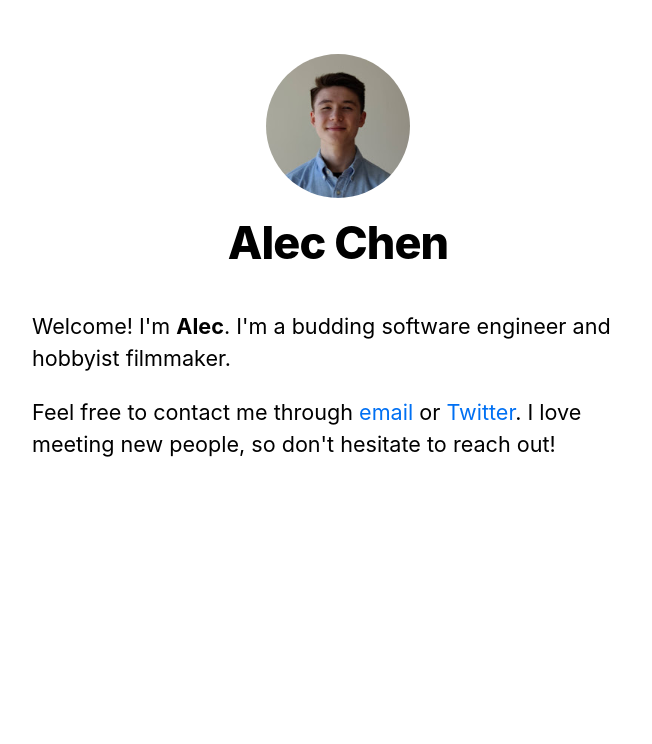
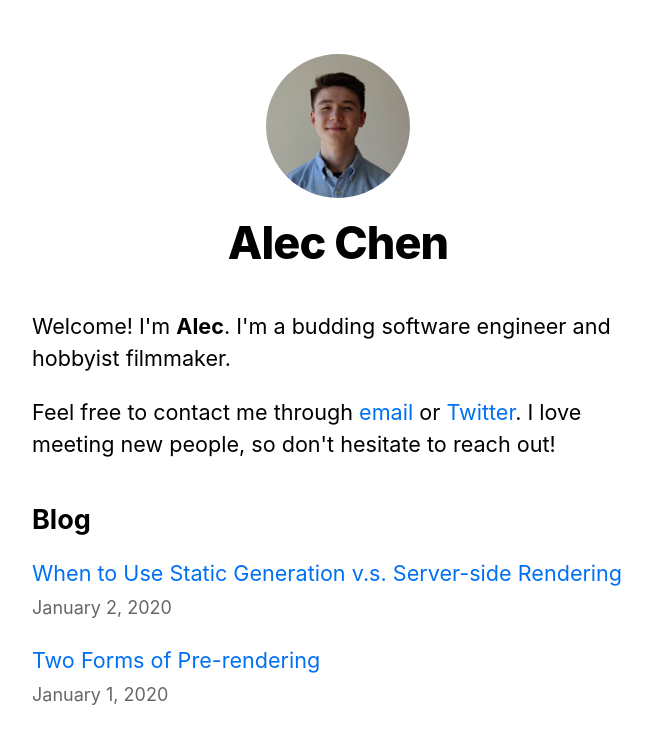
Before and after one commit to alecchendev/alecchendev.github.io, a Next.js app: page / in a window 1280 px wide. Shown: the top 744 px of the page, without its empty margins (302-954 px from the left). Built offline with nearby package versions, Linux system fonts and the light colour scheme.

Commit message:
Implement Next.js tutorial material

```diff
--- /dev/null
+++ b/components/date.js
@@ -0,0 +1,6 @@
+import { parseISO, format } from 'date-fns'
+
+export default function Date({ dateString }) {
+  const date = parseISO(dateString)
+  return <time dateTime={dateString}>{format(date, 'LLLL d, yyyy')}</time>
+}
--- /dev/null
+++ b/lib/posts.js
@@ -0,0 +1,70 @@
+import fs from 'fs'
+import path from 'path'
+import matter from 'gray-matter'
+import remark from 'remark'
+import html from 'remark-html'
+
+const postsDirectory = path.join(process.cwd(), 'posts')
+
+export function getSortedPostsData() {
+  // Get file names under /posts
+  const fileNames = fs.readdirSync(postsDirectory)
+  const allPostsData = fileNames.map(fileName => {
+    // Remove ".md" from file name to get id
+    const id = fileName.replace(/\.md$/, '')
+
+    // Read markdown file as string
+    const fullPath = path.join(postsDirectory, fileName)
+    const fileContents = fs.readFileSync(fullPath, 'utf8')
+
+    // Use gray-matter to parse the post metadata section
+    const matterResult = matter(fileContents)
+
+    // Combine the data with the id
+    return {
+      id,
+      ...matterResult.data
+    }
+  })
+  // Sort posts by date
+  return allPostsData.sort((a, b) => {
+    if (a.date < b.date) {
+      return 1
+    } else {
+      return -1
+    }
+  })
+}
+
+export function getAllPostIds() {
+    const fileNames = fs.readdirSync(postsDirectory);
+
+
+  return fileNames.map(fileName => {
+    return {
+      params: {
+        id: fileName.replace(/\.md$/, '')
+      }
+    }
+  })
+}
+
+export async function getPostData(id) {
+  const fullPath = path.join(postsDirectory, `${id}.md`)
+  const fileContents = fs.readFileSync(fullPath, 'utf8')
+
+  // Use gray-matter to parse the post metadata section
+  const matterResult = matter(fileContents)
+
+  const processedContent = await remark()
+    .use(html)
+    .process(matterResult.content)
+  const contentHtml = processedContent.toString();
+
+  // Combine the data with the id and contentHtml
+  return {
+    id,
+    contentHtml,
+    ...matterResult.data
+  }
+}
--- a/package.json
+++ b/package.json
@@ -8,8 +8,12 @@
     "start": "next start"
   },
   "dependencies": {
+    "date-fns": "^2.19.0",
+    "gray-matter": "^4.0.2",
     "next": "10.0.9",
     "react": "17.0.2",
-    "react-dom": "17.0.2"
+    "react-dom": "17.0.2",
+    "remark": "^13.0.0",
+    "remark-html": "^13.0.1"
   }
 }
--- a/pages/index.js
+++ b/pages/index.js
@@ -1,8 +1,20 @@
 import Head from 'next/head'
 import Layout, { siteTitle } from '../components/layout'
 import utilStyles from '../styles/utils.module.css'
+import { getSortedPostsData } from '../lib/posts';
+import Date from '../components/date';
+import Link from 'next/link';
 
-export default function Home() {
+export async function getStaticProps() {
+  const allPostsData = getSortedPostsData();
+  return {
+    props: {
+      allPostsData
+    }
+  }
+}
+
+export default function Home({ allPostsData }) {
   return (
     <Layout home>
       <Head>
@@ -14,9 +26,26 @@
           and hobbyist filmmaker.
         </p>
         <p>
-          Feel free to contact me through <a>email</a> or <a>Twitter</a>.
-          I love meeting new people, so don't hesitate to reach out!
+          Feel free to contact me through <a href='mailto:alecchendev@gmail.com'>email </a>
+          or <a href='https://twitter.com/alecchendev'>Twitter</a>. I love meeting new
+          people, so don't hesitate to reach out!
         </p>
+      </section>
+      <section className={`${utilStyles.headingMd} ${utilStyles.padding1px}`}>
+        <h2 className={utilStyles.headingLg}>Blog</h2>
+        <ul className={utilStyles.list}>
+          {allPostsData.map(({ id, date, title }) => (
+            <li className={utilStyles.listItem} key={id}>
+              <Link href={`/posts/${id}`}>
+                <a>{title}</a>
+              </Link>
+              <br />
+              <small className={utilStyles.lightText}>
+                <Date dateString={date} />
+              </small>
+            </li>
+          ))}
+        </ul>
       </section>
     </Layout>
   )
--- /dev/null
+++ b/posts/pre-rendering.md
@@ -0,0 +1,11 @@
+---
+title: 'Two Forms of Pre-rendering'
+date: '2020-01-01'
+---
+
+Next.js has two forms of pre-rendering: **Static Generation** and **Server-side Rendering**. The difference is in **when** it generates the HTML for a page.
+
+- **Static Generation** is the pre-rendering method that generates the HTML at **build time**. The pre-rendered HTML is then _reused_ on each request.
+- **Server-side Rendering** is the pre-rendering method that generates the HTML on **each request**.
+
+Importantly, Next.js lets you **choose** which pre-rendering form to use for each page. You can create a "hybrid" Next.js app by using Static Generation for most pages and using Server-side Rendering for others.
--- /dev/null
+++ b/posts/ssr-ssg.md
@@ -0,0 +1,19 @@
+---
+title: 'When to Use Static Generation v.s. Server-side Rendering'
+date: '2020-01-02'
+---
+
+We recommend using **Static Generation** (with and without data) whenever possible because your page can be built once and served by CDN, which makes it much faster than having a server render the page on every request.
+
+You can use Static Generation for many types of pages, including:
+
+- Marketing pages
+- Blog posts
+- E-commerce product listings
+- Help and documentation
+
+You should ask yourself: "Can I pre-render this page **ahead** of a user's request?" If the answer is yes, then you should choose Static Generation.
+
+On the other hand, Static Generation is **not** a good idea if you cannot pre-render a page ahead of a user's request. Maybe your page shows frequently updated data, and the page content changes on every request.
+
+In that case, you can use **Server-Side Rendering**. It will be slower, but the pre-rendered page will always be up-to-date. Or you can skip pre-rendering and use client-side JavaScript to populate data.
```
Also changed, not shown: pages/posts/[id].js (added, +42 -0 lines), pages/posts/first-post.js (deleted, +0 -34 lines), pages/test.js (added, +11 -0 lines), 1 other file (tests, documents, lock files or other folders).
